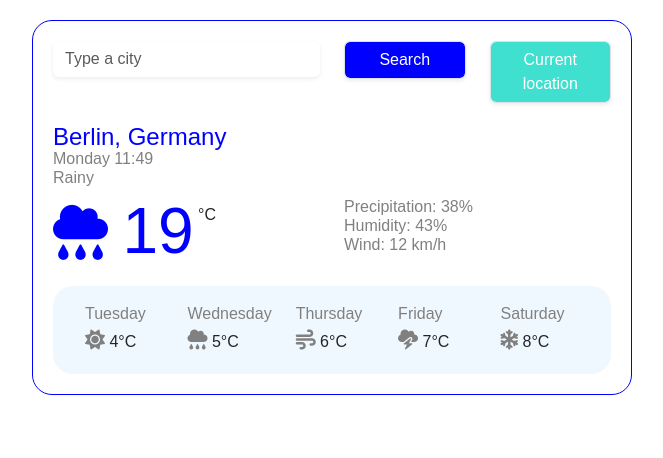
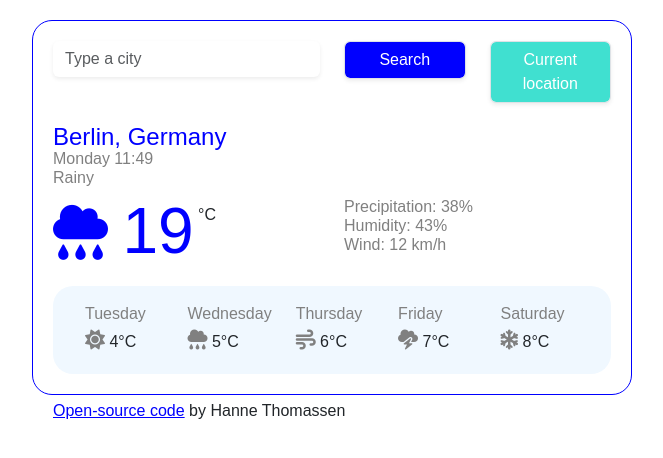
Before and after one commit to hkthomassen/weather-application, a plain HTML site: page index.html in a window 1280 px wide. Shown: the whole page, without its empty margins (308-971 px from the left). Drawn offline with nearby package versions, Linux system fonts and the light colour scheme.

Commit message:
Added open-source link

```diff
--- a/index.html
+++ b/index.html
@@ -95,8 +95,8 @@
           </div>
         </div>
       </div>
+    <span class="opensource"><a href="https://github.com/hkthomassen/weather-application" target="_blank">Open-source code</a> by Hanne Thomassen</span>
     </div>
-
     <script src="src/script.js"></script>
   </body>
 </html>
--- a/src/styles.css
+++ b/src/styles.css
@@ -27,6 +27,13 @@ li,
 
 a {
   color: blue;
+}
+
+.opensource {
+  display: block;
+  position: absolute;
+  text-align: center;
+  padding-top: 25px;
 }
 
 .weather-app {
@@ -82,6 +89,3 @@ a {
   background-color: turquoise;
   color: white;
 }
-
-#aktuellesDatum {
-}
```
